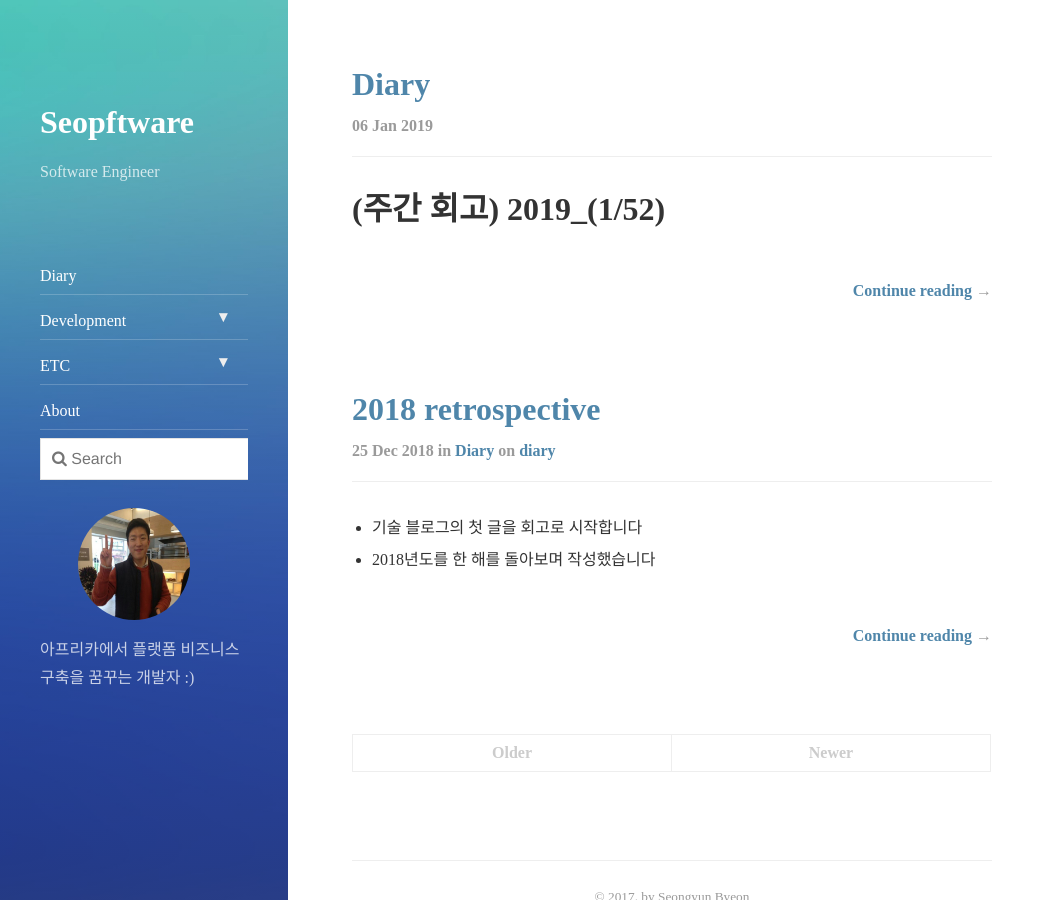
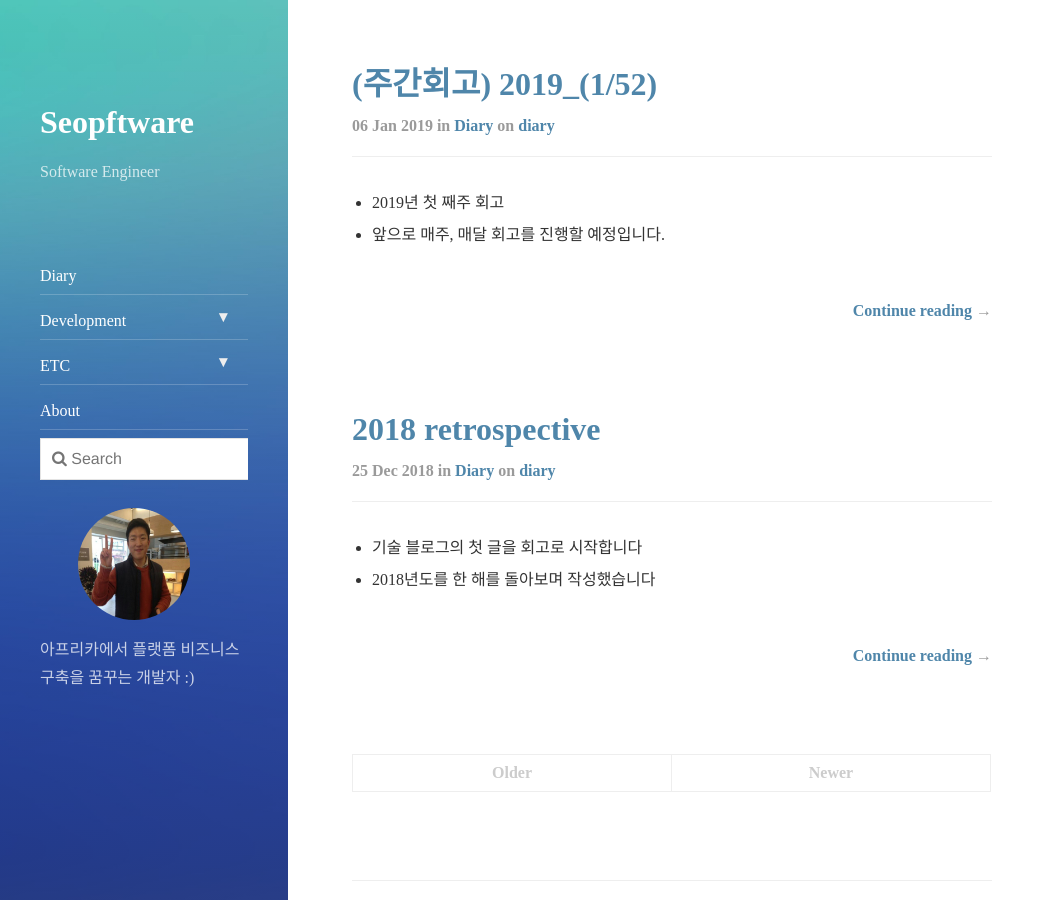
Before and after one commit to Seopftware/seopftware.github.io, a Jekyll site: the page built from index.html, in a window 1280 px wide and 900 px high. Shown: the whole window, without its empty margins (0-1055 px from the left). Built offline with Jekyll 4.4.1, drawn with Linux system fonts in a browser that asks for light colours; nearby versions of some CDN libraries; the list of posts is cut into pages by our own code.

Commit message:
Update _posts/2019-01-06-diary.md

```diff
--- a/_posts/2019-01-06-diary.md
+++ b/_posts/2019-01-06-diary.md
@@ -1,3 +1,15 @@
+---
+layout: post
+title:  "(주간회고) 2019_(1/52)"
+subtitle:  "weekly retrospective"
+categories: diary
+tags: diary
+comments: true
+---
+
+* 2019년 첫 째주 회고
+* 앞으로 매주, 매달 회고를 진행할 예정입니다.
+
 # (주간 회고) 2019_(1/52)
 
 앞으로 매주, 매달 회고를 진행할 예정입니다.
```
